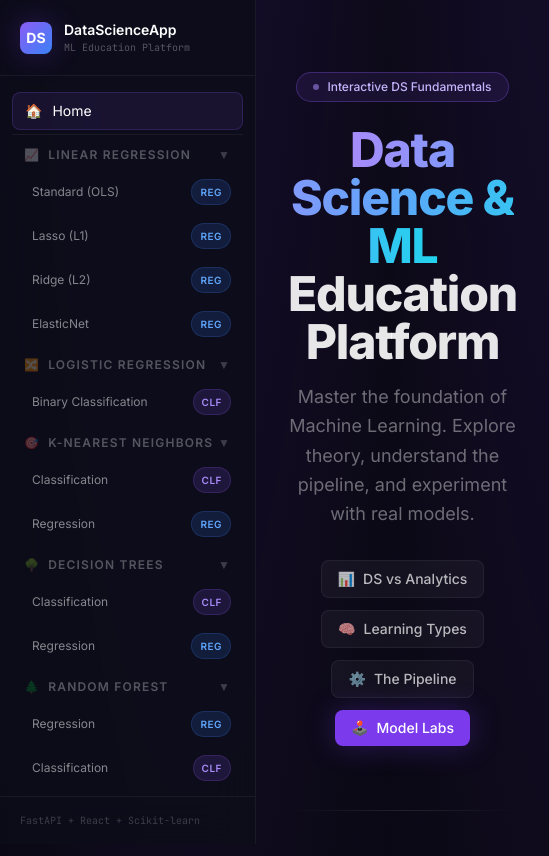
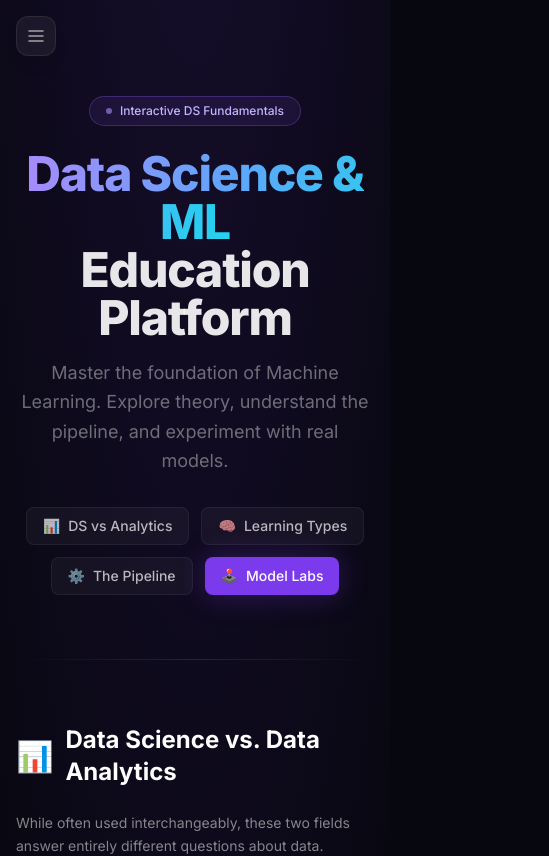
Before and after one commit to AsimanImanzade/MachineLearning-app, a React (Vite) app in the folder frontend/: page / in a window 390 px wide. Shown: the top 856 px of the page, 549 px wide, since content can reach past the window. Built offline with nearby package versions, Linux system fonts and the light colour scheme; no server answers.

Commit message:
Fix mobile responsiveness: collapsible sidebar with hamburger menu

```diff
--- a/frontend/src/components/layout/PageLayout.tsx
+++ b/frontend/src/components/layout/PageLayout.tsx
@@ -1,12 +1,27 @@
 import { Outlet } from 'react-router-dom'
+import { useState } from 'react'
 import Sidebar from './Sidebar'
 
 export default function PageLayout() {
+  const [mobileOpen, setMobileOpen] = useState(false)
+
   return (
     <div className="flex min-h-screen">
-      <Sidebar />
-      <main className="flex-1 ml-64 min-h-screen flex flex-col">
-        <div className="max-w-6xl mx-auto px-8 py-10 animate-fade-in flex-1">
+      <Sidebar mobileOpen={mobileOpen} onClose={() => setMobileOpen(false)} />
+
+      {/* Hamburger button — only visible on mobile */}
+      <button
+        onClick={() => setMobileOpen(true)}
+        className="fixed top-4 left-4 z-30 lg:hidden w-10 h-10 rounded-xl bg-white/[0.06] border border-white/[0.08] backdrop-blur-xl flex items-center justify-center text-white/60 hover:text-white hover:bg-violet-600/30 hover:border-violet-500/30 transition-all shadow-lg"
+        aria-label="Open menu"
+      >
+        <svg width="20" height="20" viewBox="0 0 20 20" fill="none" xmlns="http://www.w3.org/2000/svg">
+          <path d="M3 5H17M3 10H17M3 15H17" stroke="currentColor" strokeWidth="1.5" strokeLinecap="round" />
+        </svg>
+      </button>
+
+      <main className="flex-1 lg:ml-64 min-h-screen flex flex-col">
+        <div className="max-w-6xl mx-auto px-4 sm:px-6 lg:px-8 py-6 pt-16 lg:pt-10 animate-fade-in flex-1 w-full">
           <Outlet />
         </div>
         <footer className="border-t border-white/5 py-8 px-8 text-center bg-black/20">
--- a/frontend/src/components/layout/Sidebar.tsx
+++ b/frontend/src/components/layout/Sidebar.tsx
@@ -45,7 +45,12 @@ const NAV = [
   },
 ]
 
-export default function Sidebar() {
+interface SidebarProps {
+  mobileOpen: boolean
+  onClose: () => void
+}
+
+export default function Sidebar({ mobileOpen, onClose }: SidebarProps) {
   const location = useLocation()
   const [collapsed, setCollapsed] = useState<Record<string, boolean>>({})
 
@@ -53,9 +58,25 @@ export default function Sidebar() {
     setCollapsed(prev => ({ ...prev, [group]: !prev[group] }))
 
   return (
-    <aside className="fixed left-0 top-0 h-screen w-64 flex flex-col z-40 border-r border-white/[0.06] bg-base-800/80 backdrop-blur-xl">
-      {/* Logo */}
-      <div className="flex items-center gap-3 px-5 py-5 border-b border-white/[0.06]">
+    <>
+      {/* Dark overlay on mobile when sidebar is open */}
+      {mobileOpen && (
+        <div
+          className="fixed inset-0 bg-black/60 backdrop-blur-sm z-40 lg:hidden"
+          onClick={onClose}
+        />
+      )}
+
+      <aside className={`
+        fixed left-0 top-0 h-screen w-64 flex flex-col z-50
+        border-r border-white/[0.06] bg-base-800/95 backdrop-blur-xl
+        transition-transform duration-300 ease-in-out
+        lg:translate-x-0
+        ${mobileOpen ? 'translate-x-0' : '-translate-x-full'}
+      `}>
+        {/* Logo + Close button */}
+        <div className="flex items-center justify-between px-5 py-5 border-b border-white/[0.06]">
+          <div className="flex items-center gap-3">
             <div className="w-8 h-8 rounded-lg bg-gradient-to-br from-violet-500 to-blue-500 flex items-center justify-center text-white font-bold text-sm shadow-glow">
               DS
             </div>
@@ -64,11 +85,17 @@ export default function Sidebar() {
               <div className="text-[10px] text-white/30 font-mono">ML Education Platform</div>
             </div>
           </div>
+          {/* Close button — only visible on mobile */}
+          <button onClick={onClose} className="lg:hidden w-8 h-8 rounded-lg bg-white/[0.06] flex items-center justify-center text-white/40 hover:text-white/80 hover:bg-white/10 transition-all">
+            ✕
+          </button>
+        </div>
 
         {/* Nav */}
         <nav className="flex-1 overflow-y-auto px-3 py-4 space-y-1">
           <NavLink
             to="/"
+            onClick={onClose}
             className={({ isActive }) =>
               `nav-item ${isActive ? 'active' : ''}`
             }
@@ -96,6 +123,7 @@ export default function Sidebar() {
                     <NavLink
                       key={path}
                       to={path}
+                      onClick={onClose}
                       className={({ isActive }) =>
                         `nav-item ${isActive ? 'active' : ''}`
                       }
@@ -117,5 +145,6 @@ export default function Sidebar() {
           <div className="text-[10px] text-white/20 font-mono">FastAPI + React + Scikit-learn</div>
         </div>
       </aside>
+    </>
   )
 }
```
Lines whose indentation alone changed are shown as unchanged.
